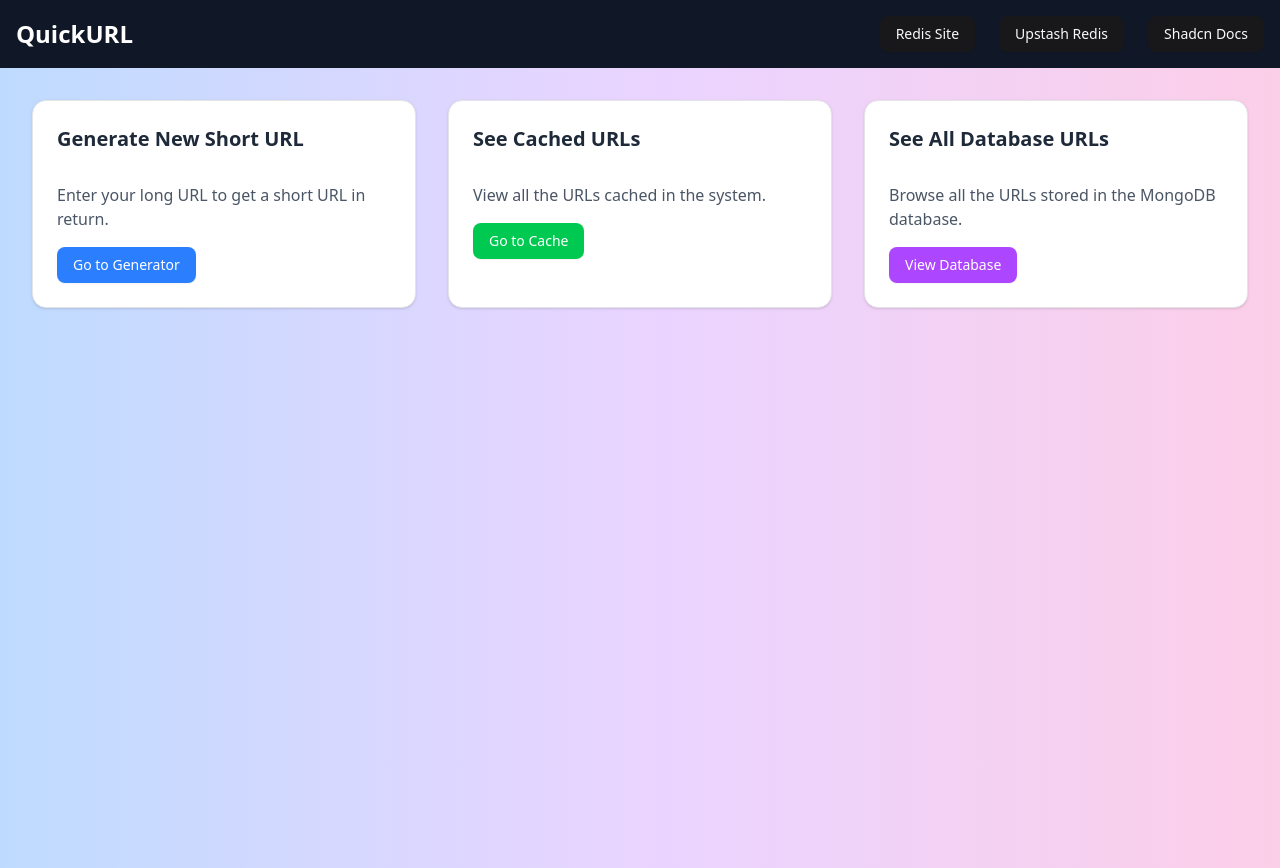
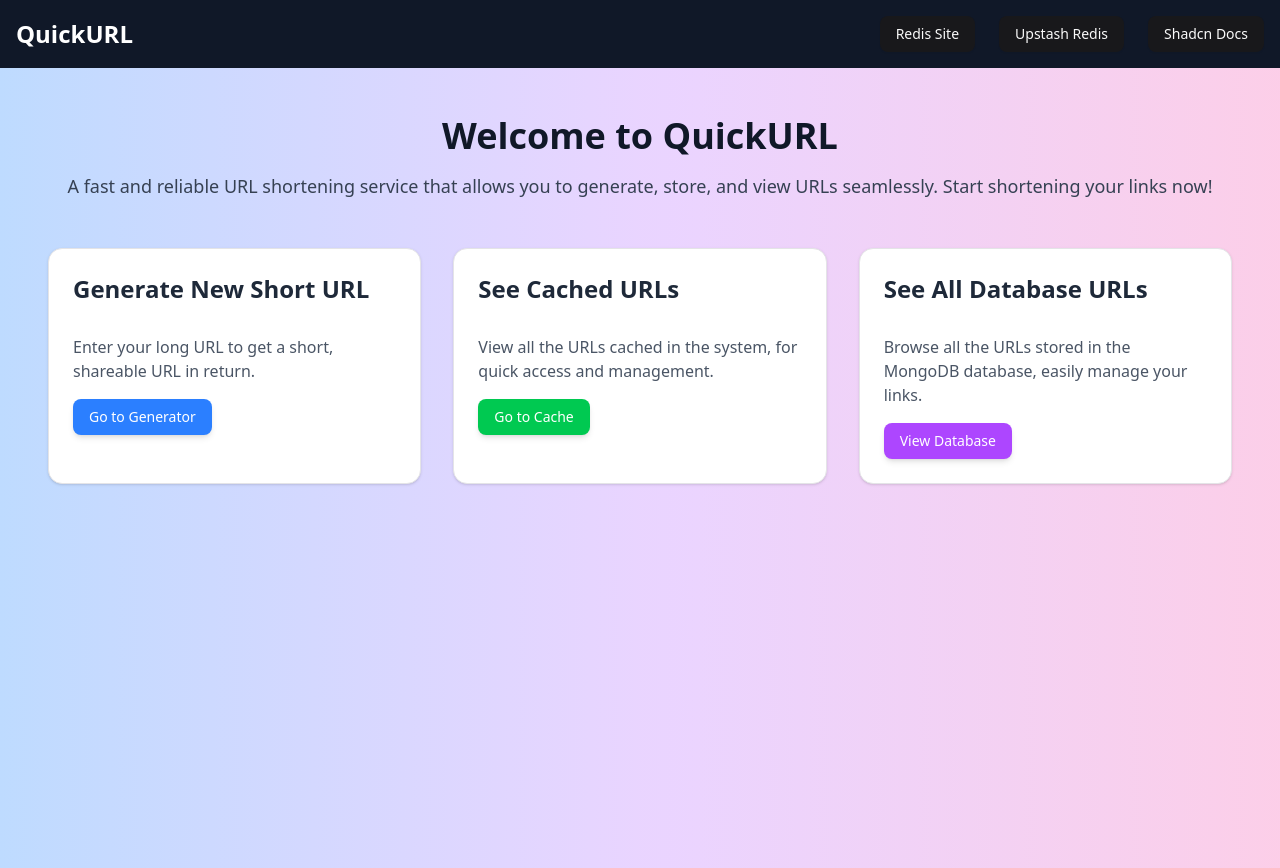
Before and after one commit to arnav-343-agarwal/Snip-URL, a Next.js app: page / in a window 1280 px wide. Built offline with nearby package versions, Linux system fonts and the light colour scheme.

Commit message:
better home page

```diff
--- a/src/app/page.js
+++ b/src/app/page.js
@@ -7,21 +7,29 @@ export default function Home() {
   return (
     <>
       <Navbar />
-      <div className="min-h-screen bg-gradient-to-r from-blue-200 via-purple-200 to-pink-200 p-8">
+      <div className="min-h-screen bg-gradient-to-r from-blue-200 via-purple-200 to-pink-200 p-12">
+        {/* Introductory Section */}
+        <div className="text-center mb-12">
+          <h1 className="text-4xl font-bold text-gray-900 mb-4">Welcome to QuickURL</h1>
+          <p className="text-lg text-gray-700">
+            A fast and reliable URL shortening service that allows you to generate, store, and view URLs seamlessly. Start shortening your links now!
+          </p>
+        </div>
+
+        {/* Cards Section */}
         <div className="max-w-screen-xl mx-auto">
           <div className="grid grid-cols-1 md:grid-cols-2 lg:grid-cols-3 gap-8">
-
             {/* Generate New Short URL */}
-            <Card className="transition-shadow hover:shadow-xl">
+            <Card className="transition-shadow hover:shadow-2xl hover:scale-105 transform duration-200">
               <CardHeader>
-                <CardTitle className="text-xl font-semibold text-gray-800">
+                <CardTitle className="text-2xl font-semibold text-gray-800">
                   Generate New Short URL
                 </CardTitle>
               </CardHeader>
               <CardContent className="text-gray-600">
-                <p>Enter your long URL to get a short URL in return.</p>
+                <p>Enter your long URL to get a short, shareable URL in return.</p>
                 <Link href="/generate" passHref>
-                  <Button className="mt-4 bg-blue-500 hover:bg-blue-600 text-white">
+                  <Button className="mt-4 bg-blue-500 hover:bg-blue-600 text-white shadow-md hover:shadow-lg transition-all">
                     Go to Generator
                   </Button>
                 </Link>
@@ -29,16 +37,16 @@ export default function Home() {
             </Card>
 
             {/* See Cached URLs */}
-            <Card className="transition-shadow hover:shadow-xl">
+            <Card className="transition-shadow hover:shadow-2xl hover:scale-105 transform duration-200">
               <CardHeader>
-                <CardTitle className="text-xl font-semibold text-gray-800">
+                <CardTitle className="text-2xl font-semibold text-gray-800">
                   See Cached URLs
                 </CardTitle>
               </CardHeader>
               <CardContent className="text-gray-600">
-                <p>View all the URLs cached in the system.</p>
+                <p>View all the URLs cached in the system, for quick access and management.</p>
                 <Link href="/see-cached" passHref>
-                  <Button className="mt-4 bg-green-500 hover:bg-green-600 text-white">
+                  <Button className="mt-4 bg-green-500 hover:bg-green-600 text-white shadow-md hover:shadow-lg transition-all">
                     Go to Cache
                   </Button>
                 </Link>
@@ -46,16 +54,16 @@ export default function Home() {
             </Card>
 
             {/* See All Database URLs */}
-            <Card className="transition-shadow hover:shadow-xl">
+            <Card className="transition-shadow hover:shadow-2xl hover:scale-105 transform duration-200">
               <CardHeader>
-                <CardTitle className="text-xl font-semibold text-gray-800">
+                <CardTitle className="text-2xl font-semibold text-gray-800">
                   See All Database URLs
                 </CardTitle>
               </CardHeader>
               <CardContent className="text-gray-600">
-                <p>Browse all the URLs stored in the MongoDB database.</p>
+                <p>Browse all the URLs stored in the MongoDB database, easily manage your links.</p>
                 <Link href="/see-database" passHref>
-                  <Button className="mt-4 bg-purple-500 hover:bg-purple-600 text-white">
+                  <Button className="mt-4 bg-purple-500 hover:bg-purple-600 text-white shadow-md hover:shadow-lg transition-all">
                     View Database
                   </Button>
                 </Link>
```
